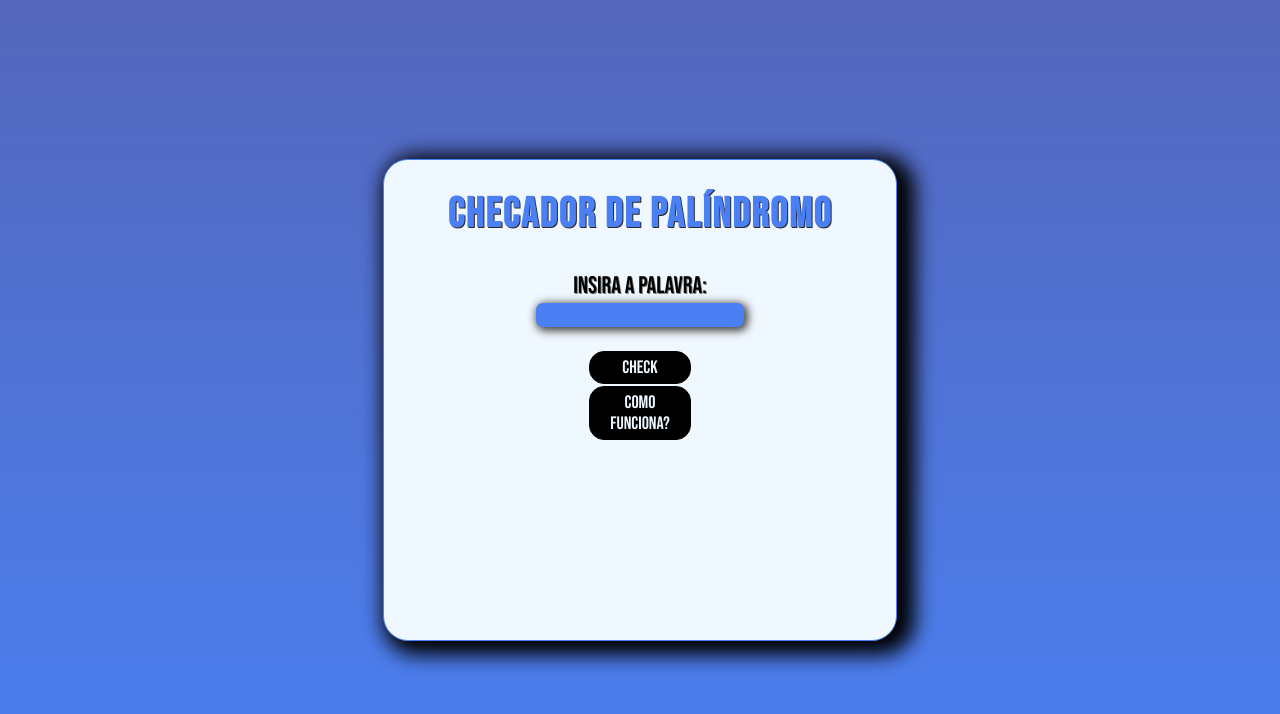
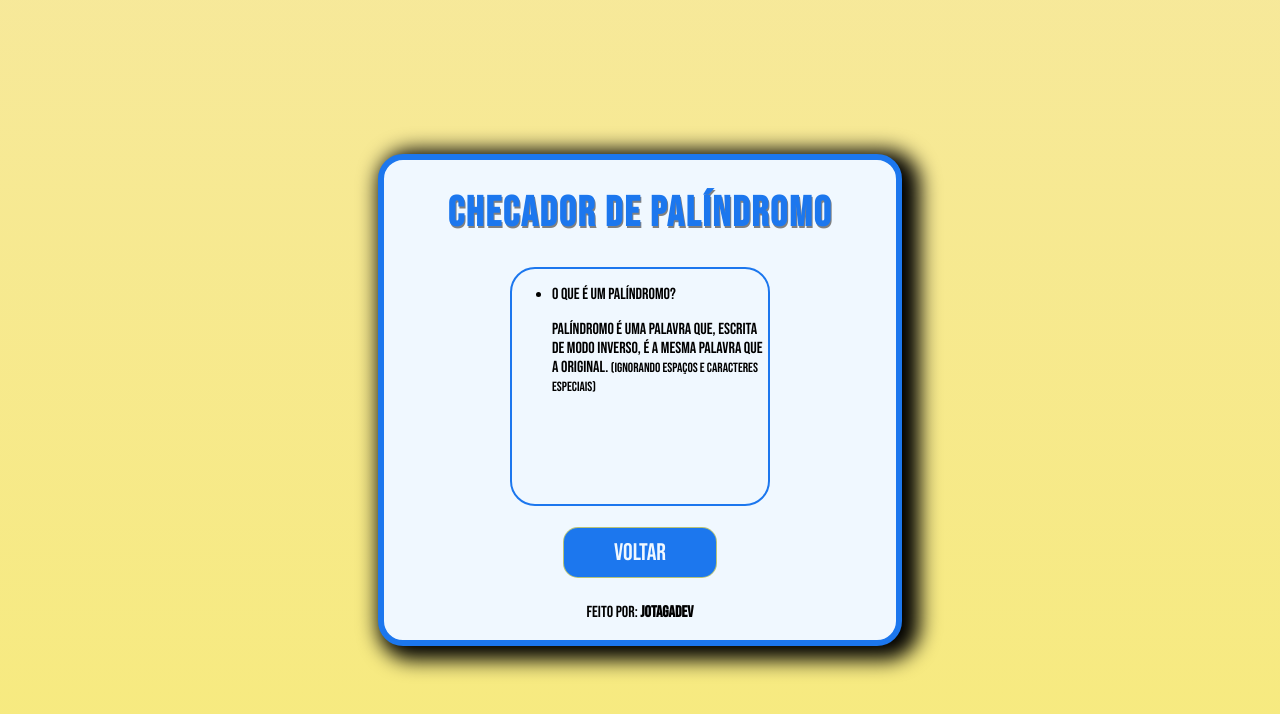
Before and after one commit to jotagadev/palindrome-checker, a plain HTML site: page index.html in a window 1280 px wide. Both pictures are taken after a click on the button "Como funciona?". Drawn offline with Linux system fonts and the light colour scheme.

Commit message:
feat: como funciona e design novo

```diff
--- a/index.html
+++ b/index.html
@@ -10,11 +10,27 @@
     <div class="container-geral">
         <div class="container-box">
             <h1>Checador de Palíndromo</h1>
-            <label for="text-input" id="label-input">Insira a palavra: </label>
-            <input type="text" id="text-input"><br>
-            <button id="check-btn" class="btn">CHECK</button>
-            <button id="tutorial-btn" class="btn">Como funciona?</button>
-            <div id="result"></div>
+            <div class ="container-main">
+                <label for="text-input" id="label-input">Insira a palavra: </label>
+                <input type="text" id="text-input"><br>
+                <button id="check-btn" class="btn">Checar</button>
+                <button id="tutorial-btn" class="btn">Como funciona?</button>
+                <div id="result"></div>
+                <footer><span>feito por: </span><strong>jotagadev</strong></footer>
+            </div>
+            <div class="hide container-tutorial">
+                <article class="container-info">
+                    <ul>
+                        <li>O que é um palíndromo? </li>
+                        <p>Palíndromo é uma palavra que, escrita de modo inverso, é a mesma palavra
+                            que a original. <small>(Ignorando espaços e caracteres especiais)</small>
+                        </p>
+                    </ul>
+                </article>
+                <button class="btn" id="container-info-btn">Voltar</button>
+                <footer><span>feito por: </span><strong>jotagadev</strong></footer>
+            </div>
+
         </div>
     </div>
 
--- a/script.js
+++ b/script.js
@@ -1,7 +1,10 @@
 const checkButton = document.getElementById('check-btn');
 const userInput = document.getElementById('text-input');
 const result = document.getElementById('result');
-
+const tutorialButton = document.getElementById('tutorial-btn');
+const containerBox = document.querySelector('.container-box');
+const mainContainer = document.querySelector('.container-main');
+const tutorialContainer = document.querySelector('.container-tutorial')
 
 function clearInput () {
     userInput.value = userInput.value.replace(/[^a-zA-Z0-9]/g, '');
@@ -45,4 +48,20 @@ function checkPalindrome() {
 
 }
 
+function openTutorial () {
+
+    tutorialContainer.classList.toggle('hide');
+    mainContainer.classList.toggle('hide');
+    result.classList.toggle('hide');
+
+    document.getElementById('container-info-btn').onclick = () => {
+        tutorialContainer.classList.toggle('hide');
+        mainContainer.classList.toggle('hide');
+        result.classList.toggle('hide');
+    }
+
+}
+
+
 checkButton.addEventListener('click', checkPalindrome);
+tutorialButton.addEventListener('click', openTutorial);
--- a/styles.css
+++ b/styles.css
@@ -2,7 +2,7 @@
 
 
 body {
-    background : linear-gradient(rgb(84, 103, 187),rgb(74, 128, 243));
+    background : linear-gradient(rgba(240, 215, 74, 0.562),rgba(243, 226, 74, 0.719));
     height: 100vh;
     background-repeat: no-repeat;
     padding : 0;
@@ -20,9 +20,6 @@ body {
 }
 
 .container-box {
-    display: flex;
-    flex-direction: column;
-    justify-content: space-around;
     text-align: center;
     margin: auto;
     width: 40%;
@@ -30,34 +27,63 @@ body {
     background-color:aliceblue;
     border-radius: 25px;
     box-shadow : 9px 5px 20px 9px;
-    border:1px solid rgb(74, 128, 243)
+    border:6px solid rgb(28, 119, 238);
+}
+
+.container-main {
+    display: grid;
+    height: 70%;
+    justify-items: center;
+    grid-template-rows: 1fr 1fr 3fr 15%;
+    grid-template-columns: 100%
+}
+
+.container-tutorial {
+    width: 100%;
+    height: 70%;
+    display: grid;
+    grid-template-rows: 70% 30%;
+    text-align: center;
+    align-items: start;
+    justify-items: center;
+}
+
+.container-info {
+    width: 50%;
+    height: 100%;
+    background-color: aliceblue;
+    border-radius: 25px;
+    border: 2px solid rgb(28, 119, 238);
+    text-align: left;
+
 }
 
 h1 {
     letter-spacing: 2px;
     font-size: 42px;
-    color: rgb(74, 128, 243);
-    text-shadow: 1px 1px rgb(43, 42, 42);
+    color: rgb(28, 119, 238);
+    text-shadow: 1px 2px gray;
 }
 
 #label-input {
     font-size: 24px;
     width: 40%;
     align-self: center;
-    text-shadow: 1px 1px gray
+    text-shadow: 1px 1px;
+    color: rgb(28, 119, 238);
 }
 
 #text-input {
     border-radius: 7px;
-    border: 1px;
-    background-color: rgb(74, 128, 243);
+    border: 1px solid rgba(243, 226, 74, 0.719);
+    background-color: rgb(28, 119, 238);
     color: aliceblue;
     font-family: "Bebas Neue", sans-serif;
     height: 22px;
     font-size: 24px;
     width: 40%;
     align-self: center;
-    box-shadow: 2px 2px 9px 2px rgb(68, 68, 68);
+    box-shadow: 2px 2px 9px 2px gray;
     text-align: center;
 
 }
@@ -67,24 +93,25 @@ h1 {
 }
 
 .btn {
-    width: 20%;
+    width: 30%;
     align-self: center;
-    background-color: black;
+    background-color: rgb(28, 119, 238);
     color: aliceblue;
-    border: 1px solid black;
-    padding: 5px;
+    border: 1px solid rgba(243, 226, 74, 0.719);
+    padding: 10px;
     border-radius: 15px;
     font-family: "Bebas Neue", sans-serif;
-    font-size: 18px;
+    font-size: 24px;
     transition: 0.3s;
 
 }
 
 .btn:hover {
-    background-color: rgb(74, 128, 243);
+    background-color: rgb(243, 226, 74, 0.719);
     cursor: pointer;
     transform: scale(120%);
     transition: 0.3s;
+    color: rgb(28, 119, 238);
 }
 
 #result {
@@ -94,3 +121,11 @@ h1 {
     margin-top: 100px;
     font-size: 24px;
 }
+
+footer {
+    text-align: center;
+}
+
+.hide {
+    display: none;
+}
```
